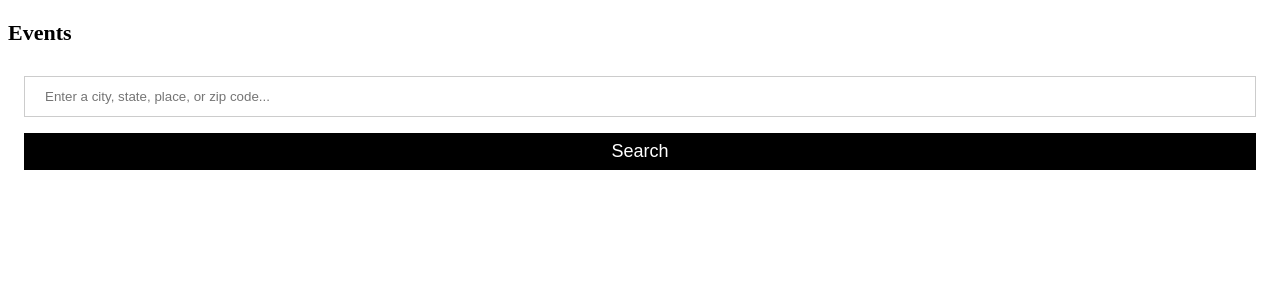
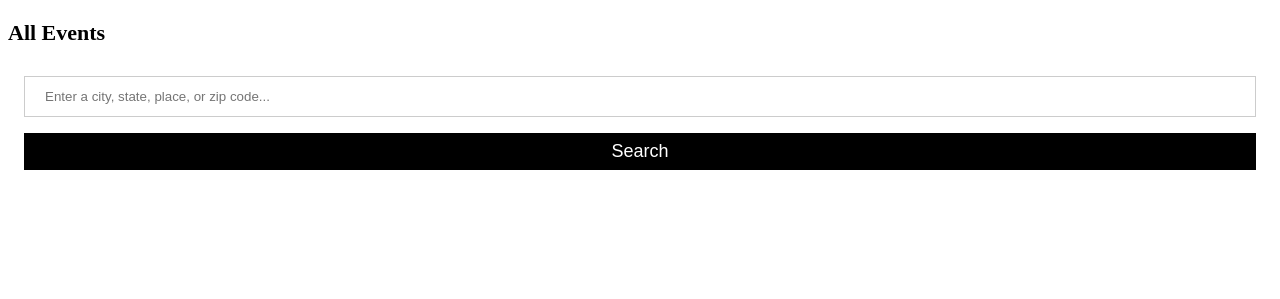
Before and after one commit to juhyem/gwcfinalproject, a Django app: page /post/ in a window 1280 px wide. Shown: the part 226-525 px from the top of the page. Run offline with Django 3.2, Linux system fonts and the light colour scheme; data that the repository does not hold is empty; some libraries are stand-ins or nearby versions; grey boxes are pictures that could not be loaded.

Commit message:
changing title of events page

```diff
--- a/Catalyze/events/templates/events/base.html
+++ b/Catalyze/events/templates/events/base.html
@@ -190,7 +190,7 @@ function closeNav() {
 
       <div class="page-header">
 
-          <h1><a href="/post/">Events</a></h1>
+          <h1><a href="/post/">All Events</a></h1>
 
       </div>
       <div class="content container">
```
